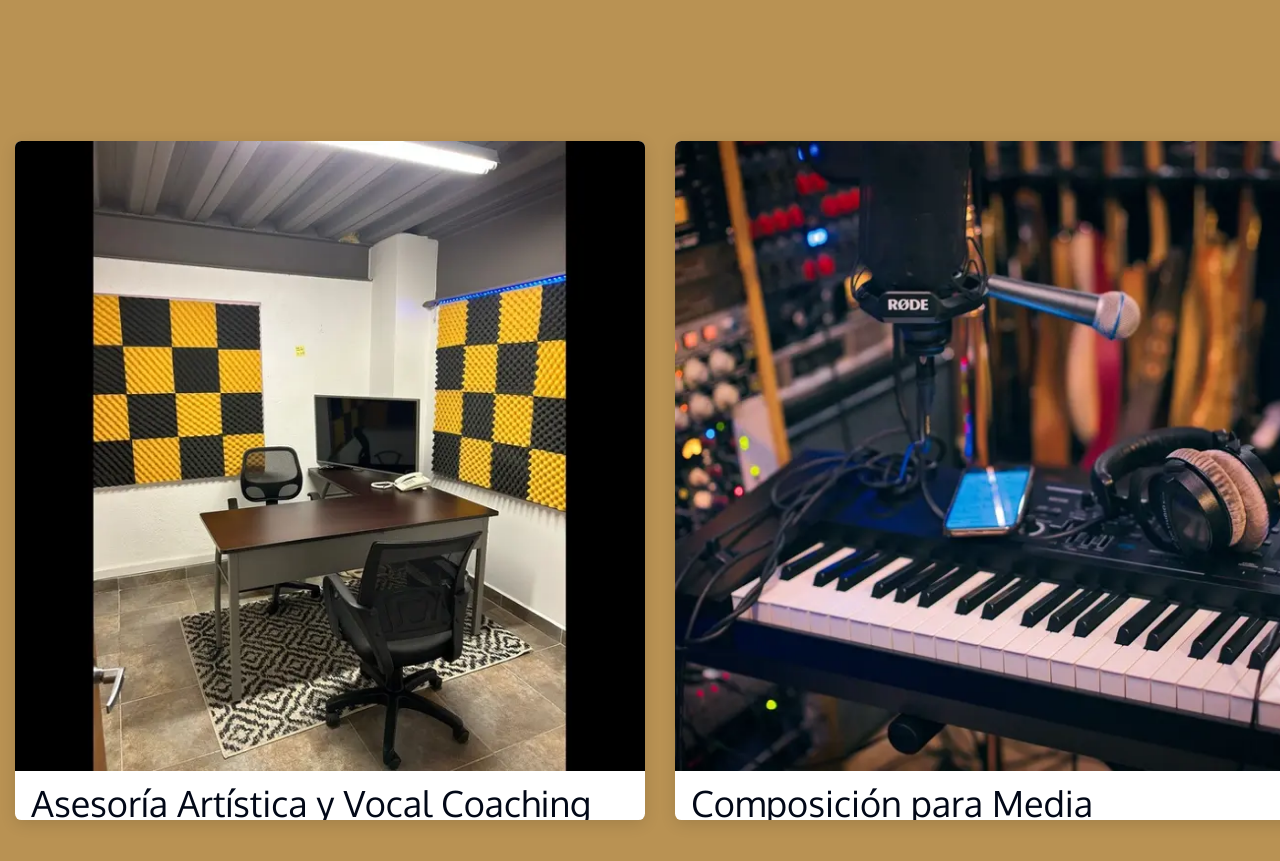
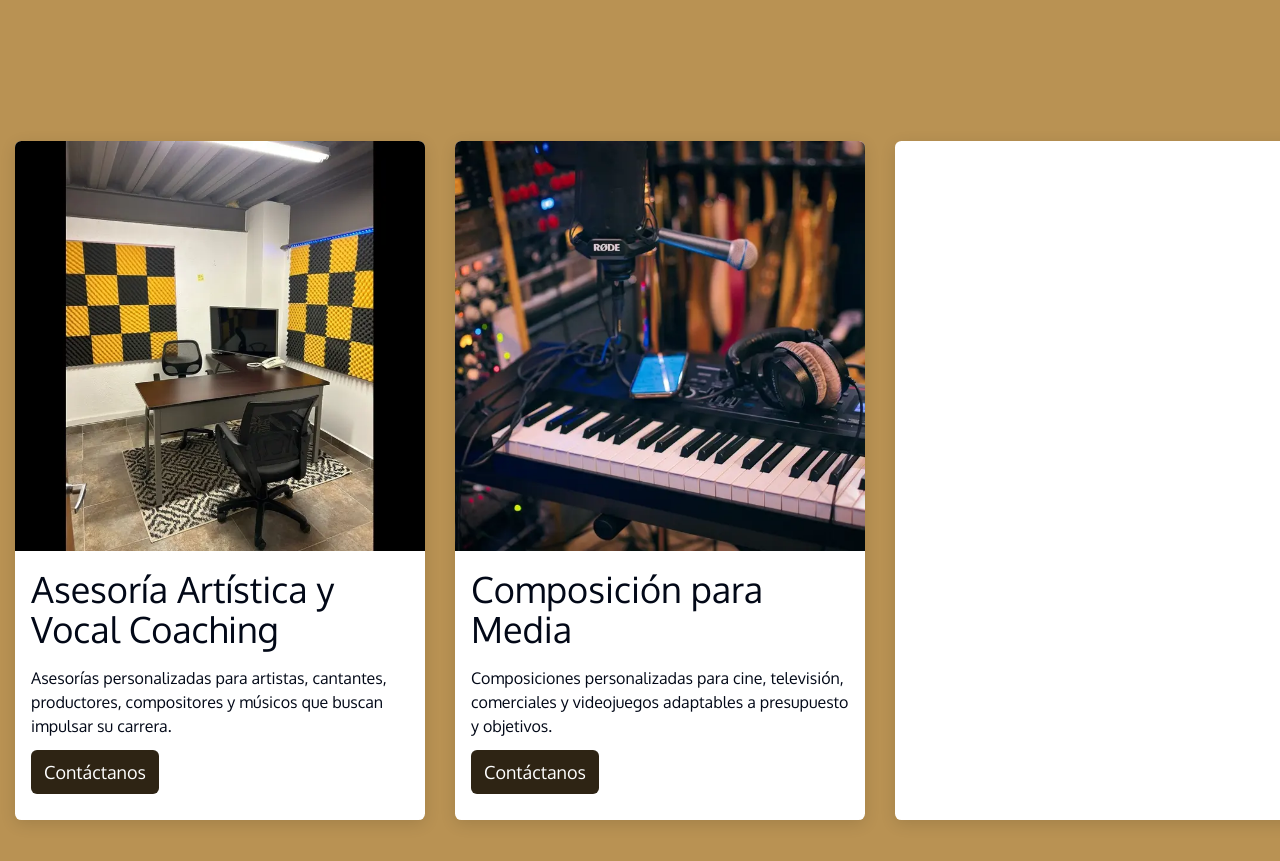
Before and after one commit to saulkurosaki/IZTAC-MUSIC-COMPANY, a Next.js app: page / in a window 1280 px wide. Shown: the part 1460-2321 px from the top of the page. Built offline with nearby package versions, Linux system fonts and the light colour scheme.

Commit message:
feat(OurServicesSection): implement the third card layout

```diff
--- a/components/OurServicesSection.tsx
+++ b/components/OurServicesSection.tsx
@@ -69,14 +69,14 @@ const OurServicesSection = () => {
           </div>
 
           {/* Card 3 */}
-          {/* <div className="w-full h-full px-[15px] py-4">
+          <div className="w-full h-full px-[15px] py-4">
             <div className="flex flex-col w-full h-full overflow-hidden shadow-1 bg-white rounded-[0.4rem]">
-              <Image
+              {/* <Image
                 src={OurServices3}
                 alt="our_services_3"
                 className="w-full h-auto object-contain"
-              />
-              <div className="flex flex-col w-full h-[269px] px-4 pt-3 pb-5 justify-around">
+              /> */}
+              {/* <div className="flex flex-col w-full h-[269px] px-4 pt-3 pb-5 justify-around">
                 <h3 className="w-[95%] h-[85px] oxygen text-4xl">
                   Mezcla y Masterización
                 </h3>
@@ -92,9 +92,9 @@ const OurServicesSection = () => {
                     Contáctanos
                   </Link>
                 </div>
-              </div>
+              </div> */}
             </div>
-          </div> */}
+          </div>
         </div>
       </div>
     </section>
```
